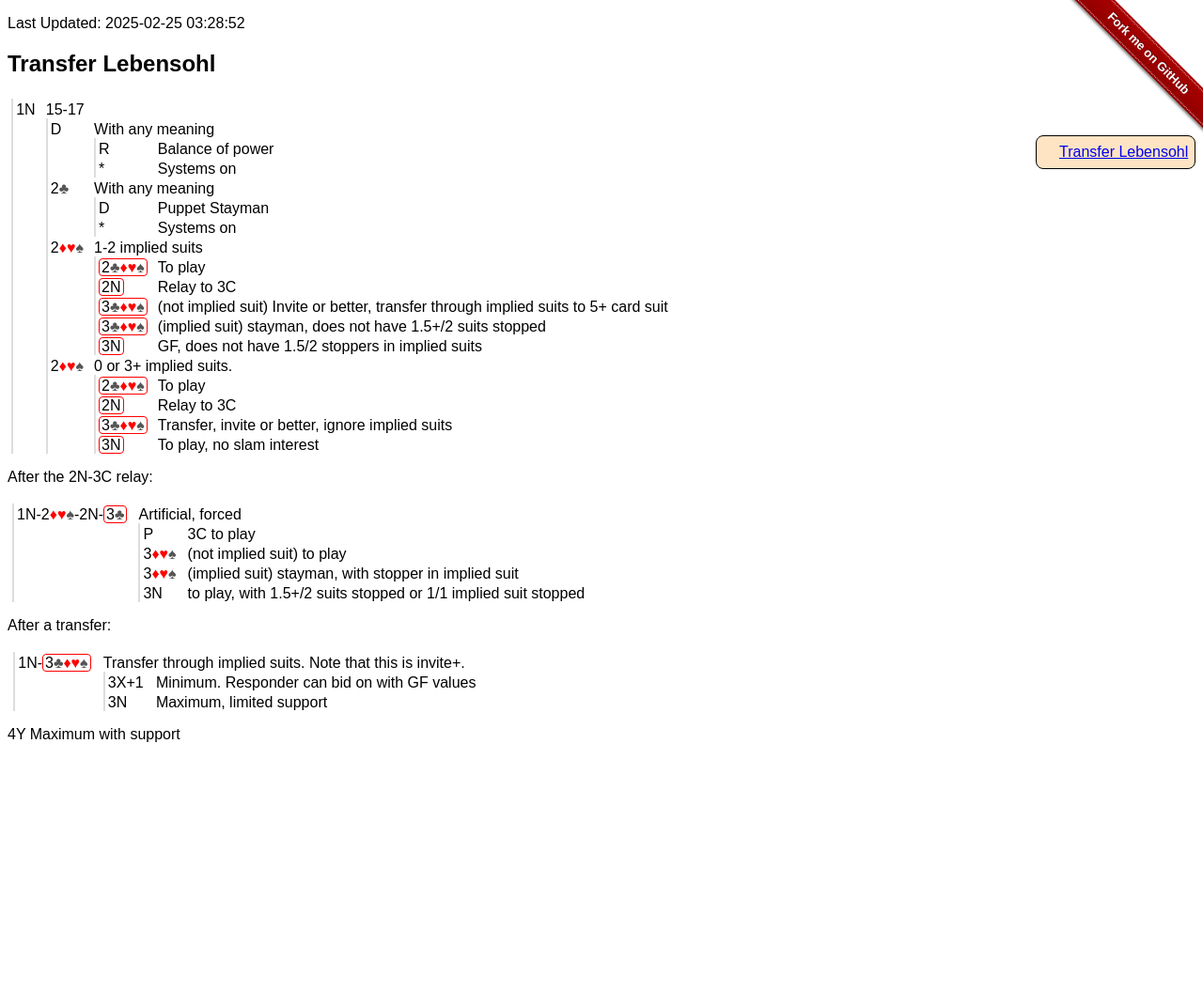
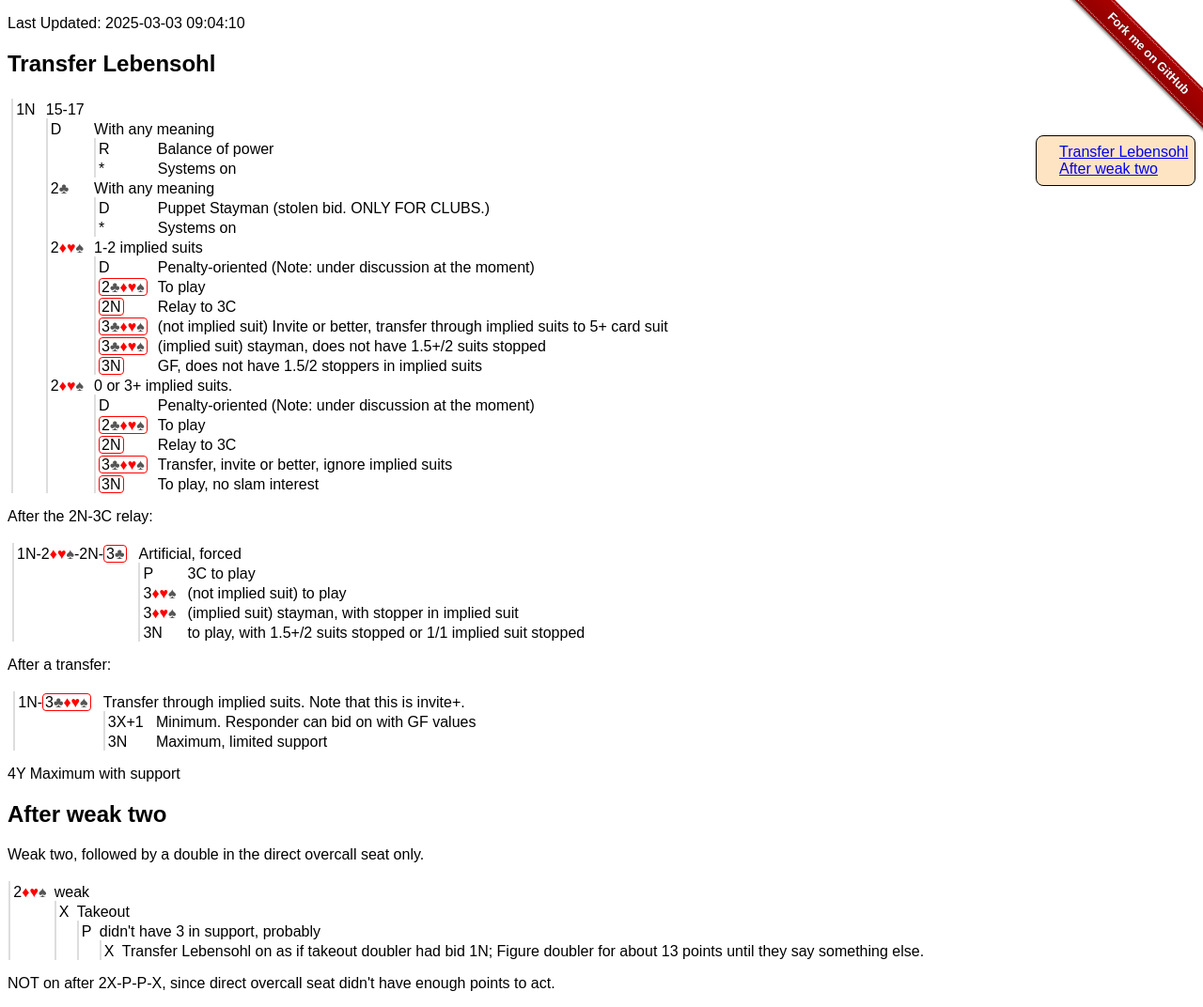
Before and after one commit to hildjj/bidding, a website: page transfer-lebensohl.htm in a window 1280 px wide. Shown: the whole page at 94% size. Before the commit the page ends 807 px from the top, so only its background shows below. Drawn offline with Linux system fonts and the light colour scheme.

Commit message:
Updates to Lebensohl

```diff
--- a/package.json
+++ b/package.json
@@ -17,7 +17,7 @@
   "author": "Joe Hildebrand <joe-github@cursive.net>",
   "license": "MPL-2.0",
   "devDependencies": {
-    "@cto.af/eslint-config": "5.1.11",
+    "@cto.af/eslint-config": "5.1.12",
     "eslint": "9.21.0",
     "eslint-plugin-markdown": "5.1.0",
     "hostlocal": "1.4.2",
@@ -29,7 +29,7 @@
       "micromatch": "^4.0.8"
     }
   },
-  "packageManager": "pnpm@10.4.1",
+  "packageManager": "pnpm@10.5.2",
   "dependencies": {
     "slug": "10.0.0"
   }
--- a/transfer-lebensohl.htm
+++ b/transfer-lebensohl.htm
@@ -178,10 +178,11 @@ main {
   <div class="outline">
     <ul>
       <li style="padding-inline-start: 1em"><a href="#transfer-lebensohl"> Transfer Lebensohl</a></li>
+      <li style="padding-inline-start: 1em"><a href="#after-weak-two"> After weak two</a></li>
     </ul>
   </div>
   <main>
-    <p>Last Updated: 2025-02-25 03:28:52 </p>
+    <p>Last Updated: 2025-03-03 09:04:10 </p>
     <h2 id="transfer-lebensohl" class="head"> Transfer Lebensohl<a href="#transfer-lebensohl" class="pilcrow">¶</a></h2>
     <div class="tree">
       <div class="lf"></div><div class="title">1N</div><div class="cr" style="grid-column-start: 3;">15-17</div>
@@ -189,15 +190,17 @@ main {
       <div class="lf"></div><div class="col"></div><div class="col"></div><div class="title">R</div><div class="cr" style="grid-column-start: 5;">Balance of power</div>
       <div class="lf"></div><div class="col"></div><div class="col"></div><div class="title">*</div><div class="cr" style="grid-column-start: 5;">Systems on</div>
       <div class="lf"></div><div class="col"></div><div class="title">2<span class="clubs">&clubs;</span></div><div class="cr" style="grid-column-start: 4;">With any meaning</div>
-      <div class="lf"></div><div class="col"></div><div class="col"></div><div class="title">D</div><div class="cr" style="grid-column-start: 5;">Puppet Stayman</div>
+      <div class="lf"></div><div class="col"></div><div class="col"></div><div class="title">D</div><div class="cr" style="grid-column-start: 5;">Puppet Stayman (stolen bid. ONLY FOR CLUBS.)</div>
       <div class="lf"></div><div class="col"></div><div class="col"></div><div class="title">*</div><div class="cr" style="grid-column-start: 5;">Systems on</div>
       <div class="lf"></div><div class="col"></div><div class="title">2<span class="diamonds">&diams;</span><span class="hearts">&hearts;</span><span class="spades">&spades;</span></div><div class="cr" style="grid-column-start: 4;">1-2 implied suits</div>
+      <div class="lf"></div><div class="col"></div><div class="col"></div><div class="title">D</div><div class="cr" style="grid-column-start: 5;">Penalty-oriented (Note: under discussion at the moment)</div>
       <div class="lf"></div><div class="col"></div><div class="col"></div><div class="title"><span class="alert" title="Alert!">2<span class="clubs">&clubs;</span><span class="diamonds">&diams;</span><span class="hearts">&hearts;</span><span class="spades">&spades;</span></span></div><div class="cr" style="grid-column-start: 5;">To play</div>
       <div class="lf"></div><div class="col"></div><div class="col"></div><div class="title"><span class="alert" title="Alert!">2N</span></div><div class="cr" style="grid-column-start: 5;">Relay to 3C</div>
       <div class="lf"></div><div class="col"></div><div class="col"></div><div class="title"><span class="alert" title="Alert!">3<span class="clubs">&clubs;</span><span class="diamonds">&diams;</span><span class="hearts">&hearts;</span><span class="spades">&spades;</span></span></div><div class="cr" style="grid-column-start: 5;">(not implied suit) Invite or better, transfer through implied suits to 5+ card suit</div>
       <div class="lf"></div><div class="col"></div><div class="col"></div><div class="title"><span class="alert" title="Alert!">3<span class="clubs">&clubs;</span><span class="diamonds">&diams;</span><span class="hearts">&hearts;</span><span class="spades">&spades;</span></span></div><div class="cr" style="grid-column-start: 5;">(implied suit) stayman, does not have 1.5+/2 suits stopped</div>
       <div class="lf"></div><div class="col"></div><div class="col"></div><div class="title"><span class="alert" title="Alert!">3N</span></div><div class="cr" style="grid-column-start: 5;">GF, does not have 1.5/2 stoppers in implied suits</div>
       <div class="lf"></div><div class="col"></div><div class="title">2<span class="diamonds">&diams;</span><span class="hearts">&hearts;</span><span class="spades">&spades;</span></div><div class="cr" style="grid-column-start: 4;">0 or 3+ implied suits.</div>
+      <div class="lf"></div><div class="col"></div><div class="col"></div><div class="title">D</div><div class="cr" style="grid-column-start: 5;">Penalty-oriented (Note: under discussion at the moment)</div>
       <div class="lf"></div><div class="col"></div><div class="col"></div><div class="title"><span class="alert" title="Alert!">2<span class="clubs">&clubs;</span><span class="diamonds">&diams;</span><span class="hearts">&hearts;</span><span class="spades">&spades;</span></span></div><div class="cr" style="grid-column-start: 5;">To play</div>
       <div class="lf"></div><div class="col"></div><div class="col"></div><div class="title"><span class="alert" title="Alert!">2N</span></div><div class="cr" style="grid-column-start: 5;">Relay to 3C</div>
       <div class="lf"></div><div class="col"></div><div class="col"></div><div class="title"><span class="alert" title="Alert!">3<span class="clubs">&clubs;</span><span class="diamonds">&diams;</span><span class="hearts">&hearts;</span><span class="spades">&spades;</span></span></div><div class="cr" style="grid-column-start: 5;">Transfer, invite or better, ignore implied suits</div>
@@ -218,6 +221,15 @@ main {
       <div class="lf"></div><div class="col"></div><div class="title">3N</div><div class="cr" style="grid-column-start: 4;">Maximum, limited support</div>
     </div>
     <p>  4Y Maximum with support </p>
+    <h2 id="after-weak-two" class="head"> After weak two<a href="#after-weak-two" class="pilcrow">¶</a></h2>
+    <p>Weak two, followed by a double in the direct overcall seat only. </p>
+    <div class="tree">
+      <div class="lf"></div><div class="title">2<span class="diamonds">&diams;</span><span class="hearts">&hearts;</span><span class="spades">&spades;</span></div><div class="cr" style="grid-column-start: 3;">weak</div>
+      <div class="lf"></div><div class="col"></div><div class="title">X</div><div class="cr" style="grid-column-start: 4;">Takeout</div>
+      <div class="lf"></div><div class="col"></div><div class="col"></div><div class="title">P</div><div class="cr" style="grid-column-start: 5;">didn't have 3 in support, probably</div>
+      <div class="lf"></div><div class="col"></div><div class="col"></div><div class="col"></div><div class="title">X</div><div class="cr" style="grid-column-start: 6;">Transfer Lebensohl on as if takeout doubler had bid 1N; Figure doubler for about 13 points until they say something else.</div>
+    </div>
+    <p>NOT on after 2X-P-P-X, since direct overcall seat didn't have enough points to act. </p>
   </main>
 </body>
 </html>
```
Also changed, not shown: index.htm (+1 -1 lines), precision.htm (+1 -1 lines), puppet.htm (+1 -1 lines), smp-1d.htm (+1 -1 lines), transfer-lebensohl.md (+14 -1 lines), .github/workflows/node.js.yml, README.md, pnpm-lock.yaml.
